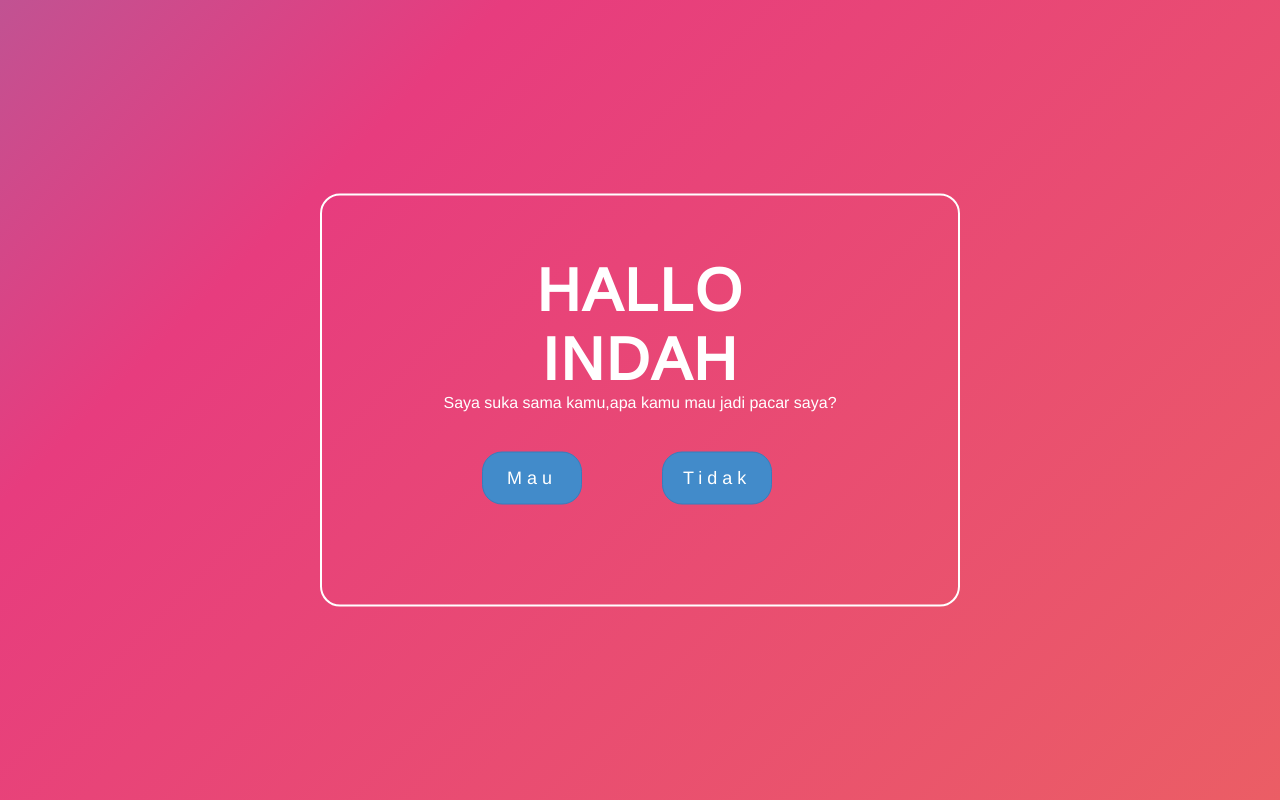
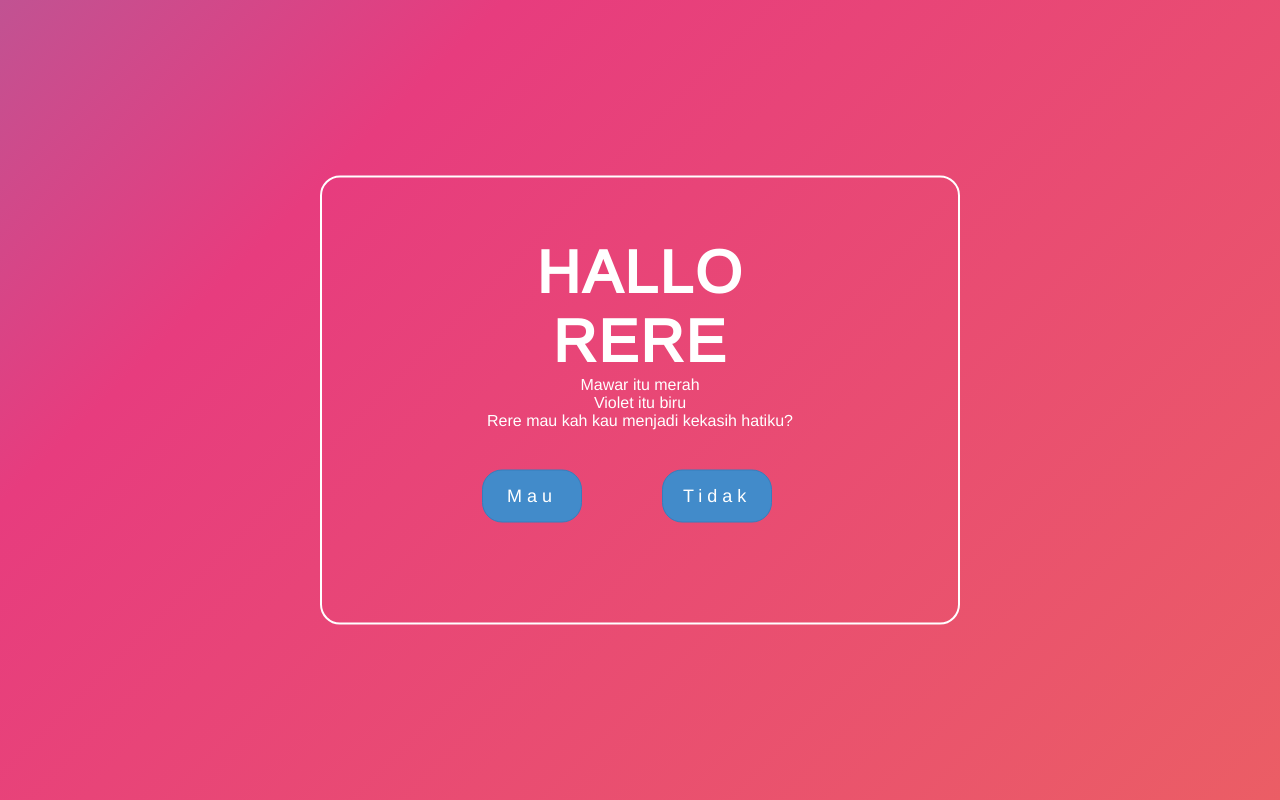
Before and after one commit to Hellboy102/Diah, a plain HTML site: page index.html in a window 1280 px wide. Drawn offline with nearby package versions, Linux system fonts and the light colour scheme.

Commit message:
Update index.html

```diff
--- a/index.html
+++ b/index.html
@@ -15,8 +15,10 @@ Name : Ardians
 <body>
     <section>
         <div class="textme">
-            <h1>Hallo Indah</h1>
-            <p>Saya suka sama kamu,apa kamu mau jadi pacar saya? </p>
+            <h1>Hallo Rere</h1>
+            <p>Mawar itu merah</p>
+            <p>Violet itu biru</p>
+            <p>Rere mau kah kau menjadi kekasih hatiku?</p>
 <div class="jancok">
 
 
@@ -30,9 +32,7 @@ Name : Ardians
                 <div class="modal-dialog">
                     <div class="modal-header">
                         <h2>Jawaban Kamu Iya </h2>
-                        <p>Untuk Indah: Gua suka sama lu sudah lama ndah , cuman baru hari ini
-                            gua bisa mengutarakan isi hati gua, Watashi wa anata ga Indah sukidesu.Tapi Boong
-                            . Kirim Jawaban Lu ya :v wkwkwk
+                        <p>makasih ya udah nerima aku </p>
 
                         </p>
                         <a href="#close" class="btn-close" arial-hidden="true">x</a> <!-- Ganti ke close-->
```
